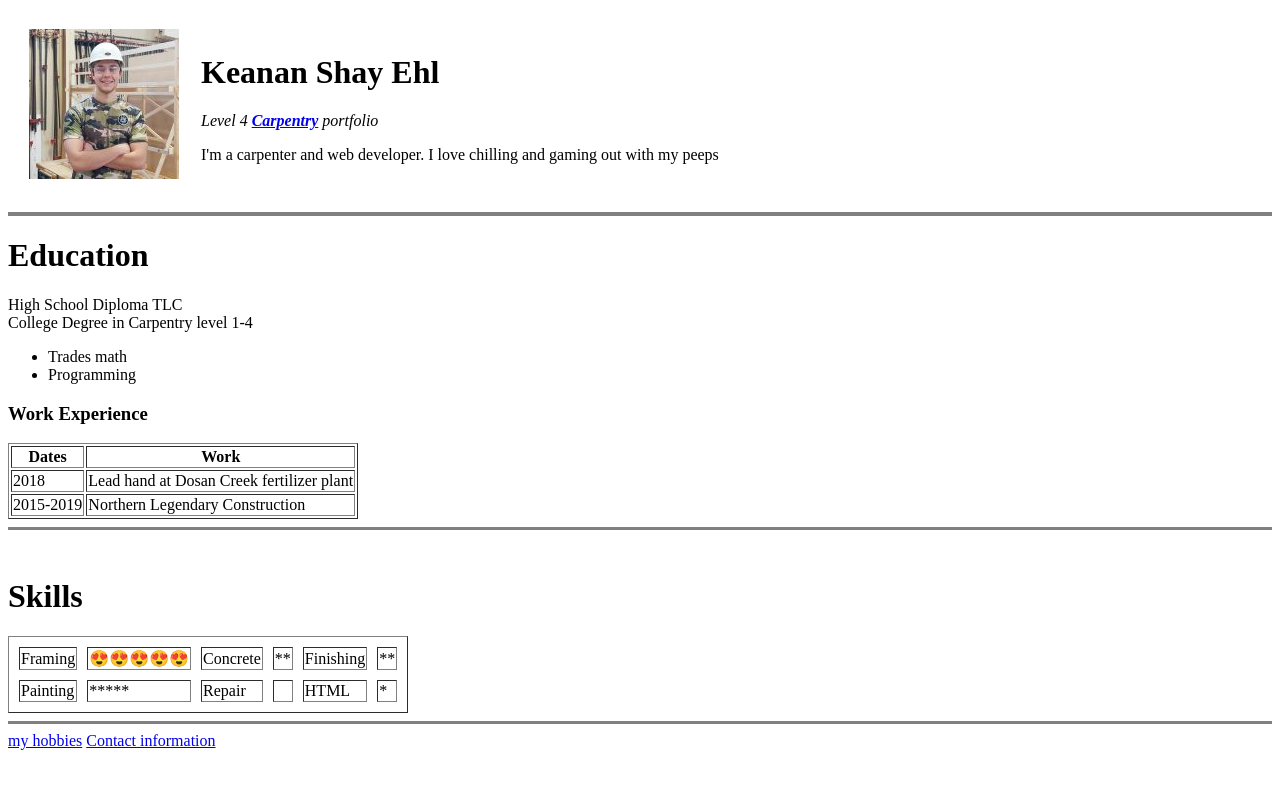
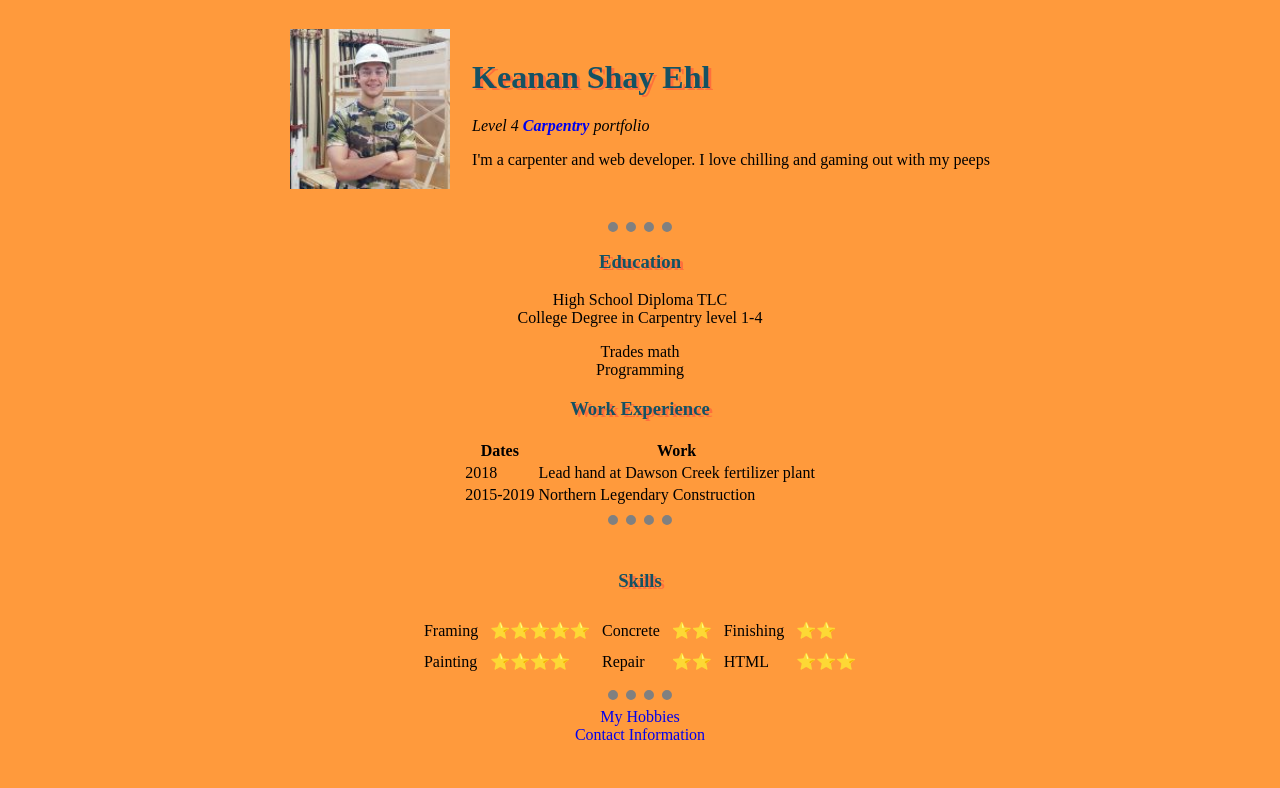
Before and after one commit to SUDOchaos/cv, a plain HTML site: page index.html in a window 1280 px wide. Drawn offline with Linux system fonts and the light colour scheme.

Commit message:
Add files via upload

```diff
--- /dev/null
+++ b/css/styles.css
@@ -0,0 +1,22 @@
+
+  body {
+  background-color: #ff9a3c;
+}
+
+hr {
+
+border-style: dotted none none;
+border-width: 10px;
+ width: 5%;
+ border-color: gray;
+}
+img{
+height: 160px
+}
+h1 , h3 {color: #155263;}
+a {
+  text-decoration: none;
+}
+h1 , h3 {
+  text-shadow: 3px 2px #ff6f3c;
+}
--- a/index.html
+++ b/index.html
@@ -4,9 +4,12 @@
 <head>
   <meta charset="utf-8">
   <title>Keanan's Personal Site</title>
+<link rel="stylesheet" href="css/styles.css">
 </head>
+<center>
+<body>
 
-<body>
+
   <table cellspacing=20>
     <tr>
       <td><img src="keanan.png.jpeg" alt="Keanan's Profile Picture" /> </td>
@@ -15,22 +18,25 @@
         <p><em>Level 4 <strong><a href="https://northernlegendary.ca/about/team/">Carpentry</a></strong> portfolio</em></p>
         <p>I'm a carpenter and web developer. I love chilling and gaming out with my peeps </p>
       </td>
-
+</center>
     </tr>
 
   </table>
 
+<center>
 
-  <hr size=4 noshade />
-  <h1><strong>Education</strong></h1>
+
+  <hr>
+  <h3><strong>Education</strong></h3>
   <p>High School Diploma TLC
     <br />College Degree in Carpentry level 1-4</p>
-  <ul>
-    <li>Trades math</li>
-    <li>Programming</li>
-  </ul>
+  <p>
+    Trades math
+      <br>
+    Programming
+  </p>
   <h3>Work Experience</h3>
-  <table border="1">
+  <table border="0">
     <thead>
     </thead>
     <tr>
@@ -40,7 +46,7 @@
     <tbody>
       <tr>
         <td>2018</td>
-        <td>Lead hand at Dosan Creek fertilizer plant</td>
+        <td>Lead hand at Dawson Creek fertilizer plant</td>
       </tr>
 
       <tr>
@@ -51,29 +57,31 @@
     <tfoot>
     </tfoot>
   </table>
-  <hr size=3 noshade>
+  <hr>
   <br />
-  <h1><strong>Skills</strong></h1>
-  <table cellspacing="10" border="1">
+  <h3><strong>Skills</strong></h3>
+  <table cellspacing="10" border="0">
     <tr>
       <td>Framing</td>
-      <td>😍😍😍😍😍</td>
+      <td>⭐⭐⭐⭐⭐</td>
       <td>Concrete</td>
-      <td>**</td>
+      <td>⭐⭐</td>
       <td>Finishing</td>
-      <td>**</td>
+      <td>⭐⭐</td>
     </tr>
     <tr>
       <td>Painting</td>
-      <td>*****</td>
+      <td>⭐⭐⭐⭐</td>
       <td>Repair</td>
-      <td></td>
+      <td>⭐⭐</td>
       <td>HTML</td>
-      <td>*</td>
+      <td>⭐⭐⭐</td>
     </tr>
   </table>
-  <hr size=3 noshade>
-  <a href="hobbies.html">my hobbies</a>
-  <a href="contactme.html">Contact information</a>
-
+  <hr>
+  <a href="hobbies.html">My Hobbies</a>
+  <br />
+  <a href="contactme.html">Contact Information</a>
+</body>
+</center>
 </html>
```
Also changed, not shown: contactme.html (+1 -0 lines), hobbies.html (+6 -1 lines).
